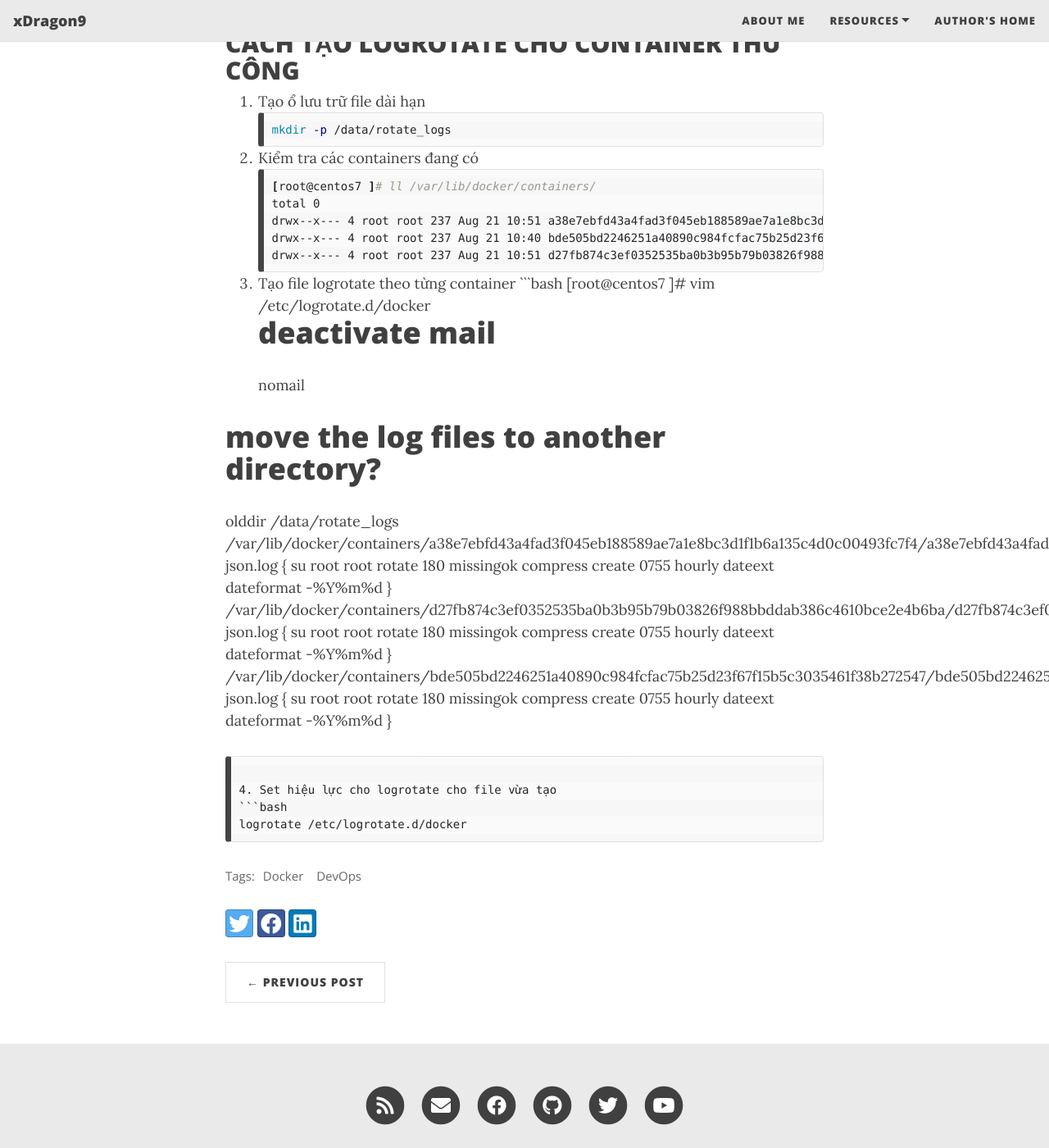
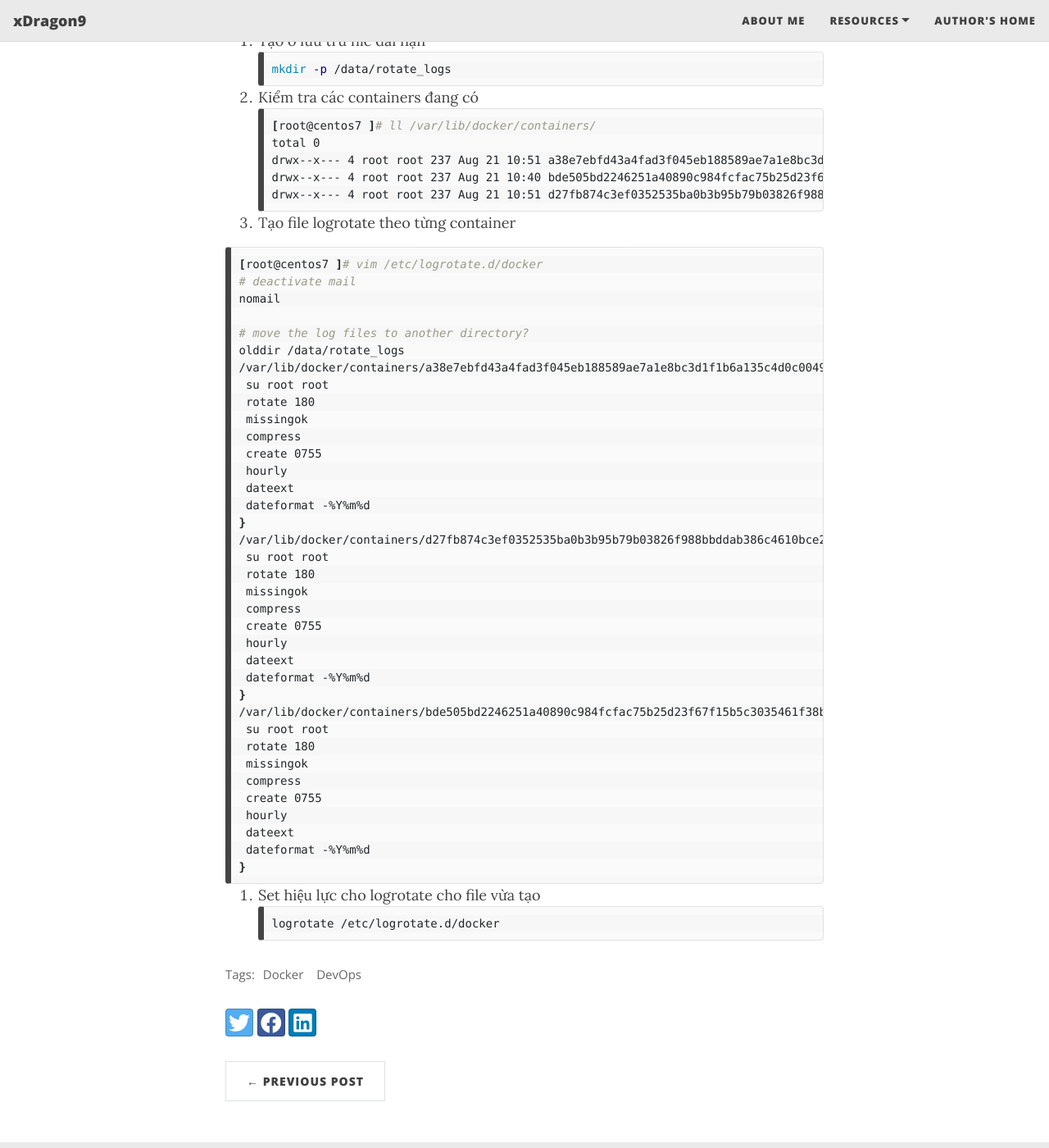
Before and after one commit to trungnvfet/trungnvfet.github.io, a Jekyll site: the page built from _posts/2022-08-21-How_To_Set_Logrotate_Docker.md, in a window 1280 px wide and 1400 px high, scrolled down 269 px. Shown: the whole window at 82% size. Built offline with Jekyll 4.4.1, drawn with Linux system fonts in a browser that asks for light colours; nearby versions of some CDN libraries; some of the changed text lies outside the part shown.

Commit message:
update logrotate docker

````diff
--- a/_posts/2022-08-21-How_To_Set_Logrotate_Docker.md
+++ b/_posts/2022-08-21-How_To_Set_Logrotate_Docker.md
@@ -1,6 +1,6 @@
 ---
 layout: post
-title: "CÁCH TẠO LOGROTATE CHO CONTAINER THU CÔNG"
+title: "How to create container logrotate manualy"
 date: 2022-08-21 03:32:44
 image: '/assets/img/'
 description: 'Thay đổi đường dẫn logrotate cho docker'
@@ -11,9 +11,6 @@
 - DevOps
 twitter_text: 'Thay đổi đường dẫn logrotate cho docker'
 ---
-
-CÁCH TẠO LOGROTATE CHO CONTAINER THU CÔNG
------------------------------------------
 
 1. Tạo ổ lưu trữ file dài hạn
 ```bash
@@ -30,6 +27,7 @@
 ```
 
 3. Tạo file logrotate theo từng container
+
 ```bash
 [root@centos7 ]# vim /etc/logrotate.d/docker
 # deactivate mail
````
